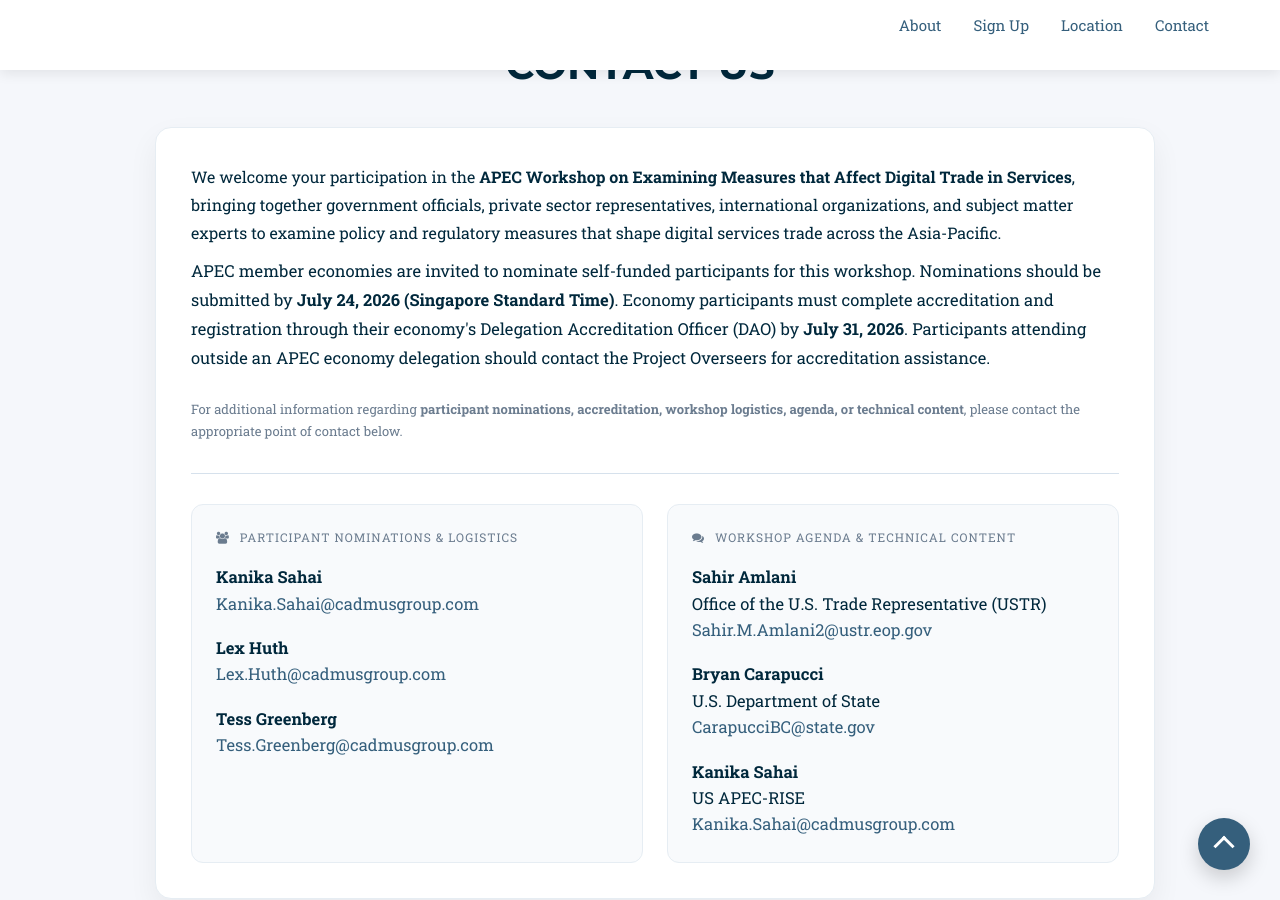
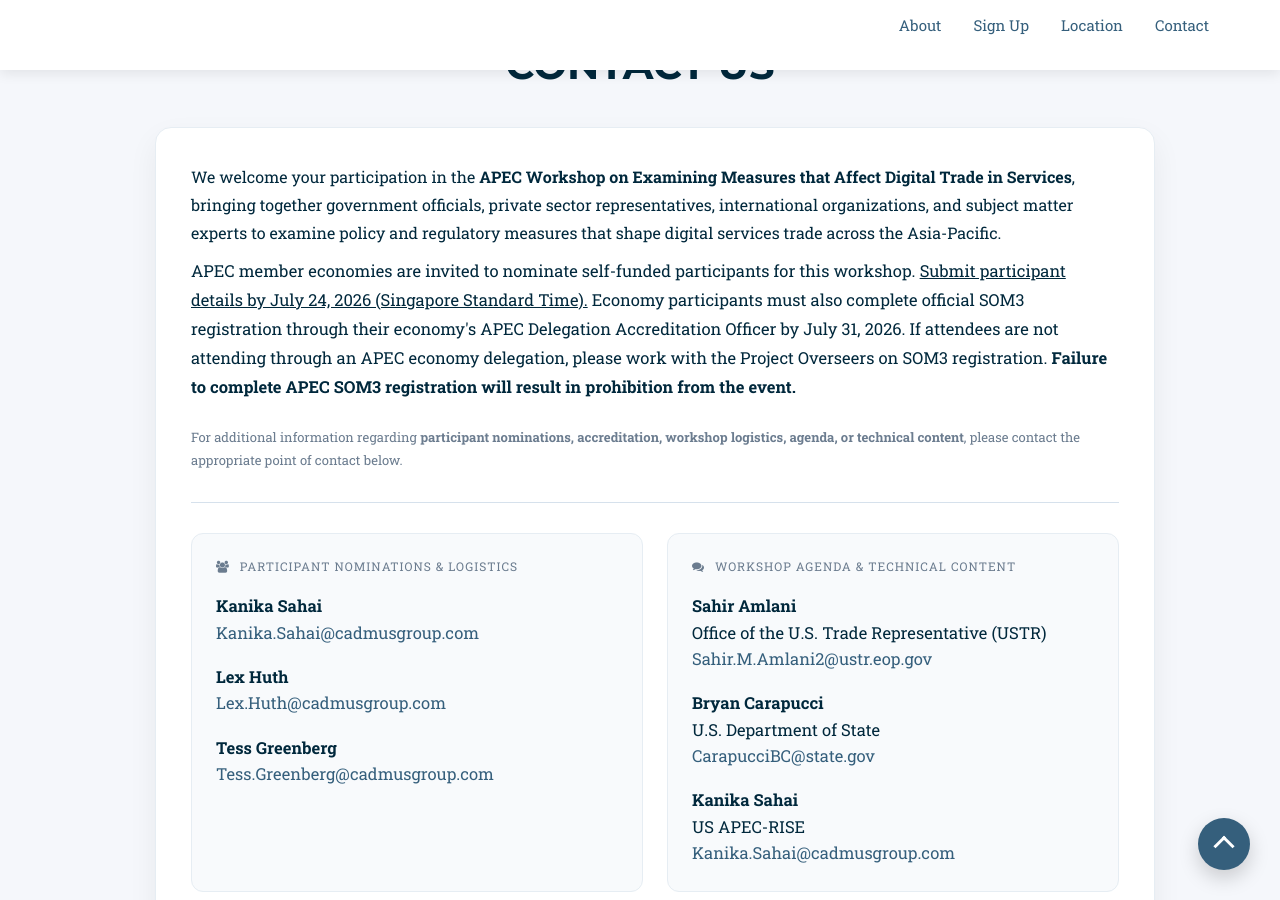
Before and after one commit to usapecrise/digital-services-in-trade-workshop, a Jekyll site: the page built from index.html, in a window 1280 px wide and 900 px high, scrolled down 3302 px. Built offline with Jekyll 4.4.1, drawn with Linux system fonts in a browser that asks for light colours; nearby versions of some CDN libraries; some web fonts are replaced; library files that are not in the unit come from our copies.

Commit message:
Update contact.html
revised to include failure to complete lang

```diff
--- a/_includes/2016_data/contact.html
+++ b/_includes/2016_data/contact.html
@@ -25,7 +25,7 @@
           </p>
 
           <p style="margin-top:10px;">
-            APEC member economies are invited to nominate self-funded participants for this workshop. Nominations should be submitted by <strong>July 24, 2026 (Singapore Standard Time)</strong>. Economy participants must complete accreditation and registration through their economy's Delegation Accreditation Officer (DAO) by <strong>July 31, 2026</strong>. Participants attending outside an APEC economy delegation should contact the Project Overseers for accreditation assistance.
+            APEC member economies are invited to nominate self-funded participants for this workshop. <u>Submit participant details by July 24, 2026 (Singapore Standard Time).</u> Economy participants must also complete official SOM3 registration through their economy's APEC Delegation Accreditation Officer by July 31, 2026. If attendees are not attending through an APEC economy delegation, please work with the Project Overseers on SOM3 registration. <strong>Failure to complete APEC SOM3 registration will result in prohibition from the event.</strong>
           </p>
 
           <p style="font-size:13px; color:#6b7c8f; margin-top:25px;">
```
